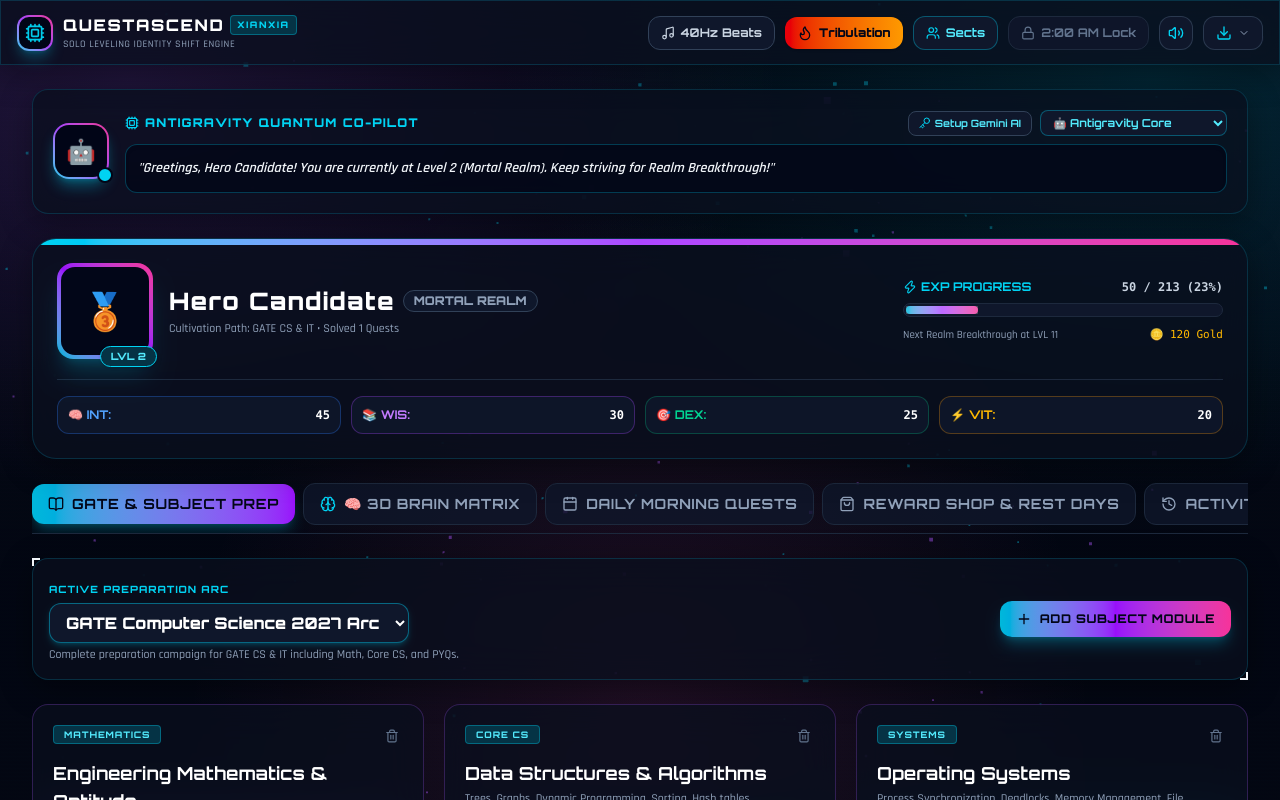
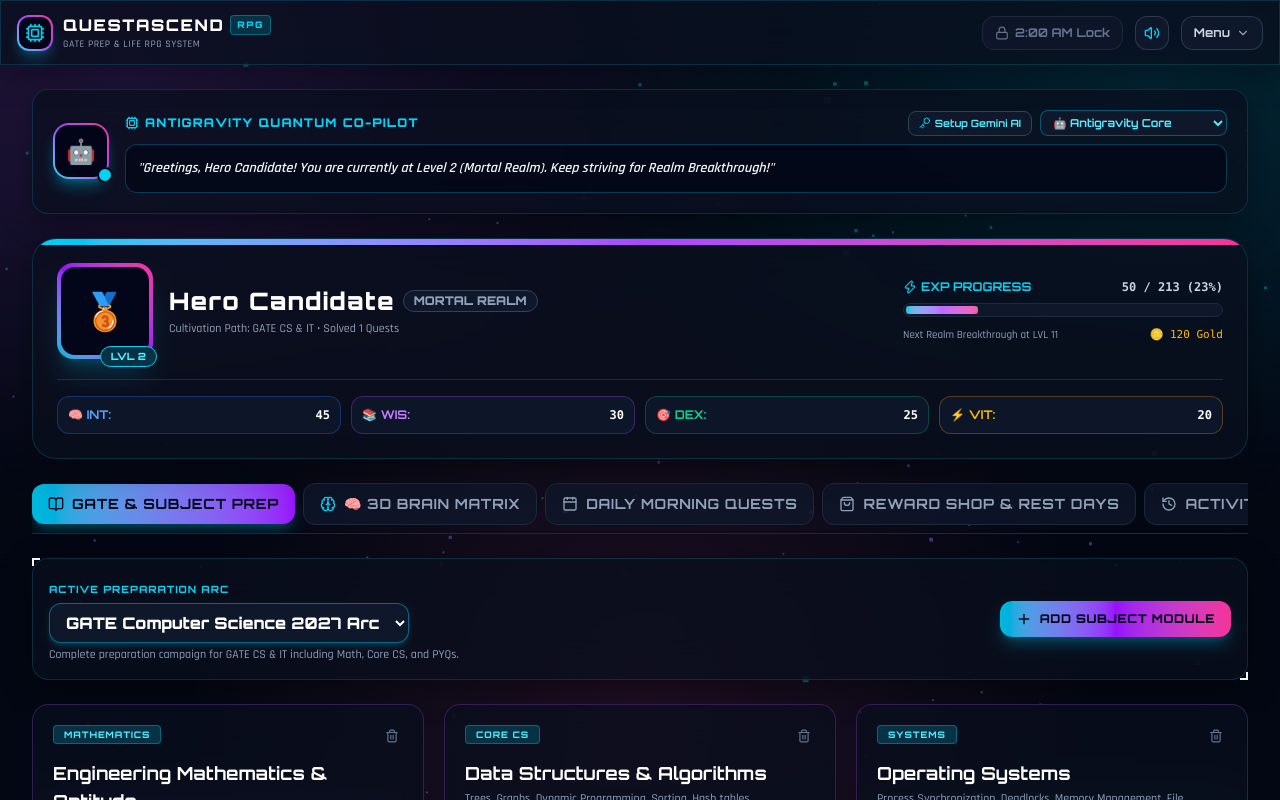
Before and after one commit to devil15371/quest-ascend-rpg, a React (Vite) app: page / in a window 1280 px wide. Shown: the top 800 px of the page. Built offline with nearby package versions, Linux system fonts and the light colour scheme.

Commit message:
Streamline UI layout to preserve simple universal core loop of Lectures, Revisions, and Questions

```diff
--- a/src/components/Navbar.jsx
+++ b/src/components/Navbar.jsx
@@ -1,5 +1,5 @@
 import React, { useState } from 'react';
-import { Volume2, VolumeX, Download, Sparkles, Trophy, Cpu, ChevronDown, Moon, Lock, Key, Music, Mic, Users, FileText, Flame } from 'lucide-react';
+import { Volume2, VolumeX, Download, Cpu, ChevronDown, Moon, Lock, Key, Music, Users, FileText, Flame, Sparkles } from 'lucide-react';
 import { audio } from '../utils/audioEngine';
 import { binauralEngine } from '../utils/binauralEngine';
 import { isNightReportUnlocked } from '../utils/rpgEngine';
@@ -10,7 +10,6 @@
   setUserData,
   isMuted,
   setIsMuted,
-  onOpenLevelUp,
   onOpenNightReport,
   onOpenApiKeyModal,
   onOpenSectGuild,
@@ -33,6 +32,7 @@
     const playing = binauralEngine.toggle('gamma');
     setBinauralActive(playing);
     triggerHapticFeedback('medium');
+    setDropdownOpen(false);
   };
 
   const handleExportData = () => {
@@ -62,52 +62,20 @@
           <div>
             <h1 className="text-base font-black text-white tracking-widest flex items-center gap-1.5">
               <span>QUESTASCEND</span>
-              <span className="text-[9px] px-1.5 py-0.5 rounded bg-cyan-950 text-cyan-400 border border-cyan-500/40">XIANXIA</span>
+              <span className="text-[9px] px-1.5 py-0.5 rounded bg-cyan-950 text-cyan-400 border border-cyan-500/40">RPG</span>
             </h1>
-            <p className="text-[10px] font-rajdhani text-slate-400 tracking-wider">SOLO LEVELING IDENTITY SHIFT ENGINE</p>
+            <p className="text-[10px] font-rajdhani text-slate-400 tracking-wider">GATE PREP & LIFE RPG SYSTEM</p>
           </div>
         </div>
 
         {/* Action Controls */}
-        <div className="flex items-center gap-2 sm:gap-2.5">
-
-          {/* Binaural Beats 40Hz Generator */}
-          <button
-            onClick={toggleBinaural}
-            className={`px-3 py-2 rounded-xl text-xs font-bold flex items-center gap-1.5 transition ${
-              binauralActive
-                ? 'bg-purple-600 text-white shadow-lg shadow-purple-500/40 animate-pulse'
-                : 'bg-slate-900 border border-slate-700 text-slate-300 hover:border-purple-400'
-            }`}
-            title="Toggle 40Hz Gamma Binaural Beats for Flow State"
-          >
-            <Music className="w-3.5 h-3.5" />
-            <span className="hidden lg:inline">{binauralActive ? '40Hz Gamma Active' : '40Hz Beats'}</span>
-          </button>
-
-          {/* Heavenly Tribulation Test Trigger */}
-          <button
-            onClick={onOpenTribulation}
-            className="px-3 py-2 rounded-xl bg-gradient-to-r from-red-600 to-amber-500 hover:from-red-500 hover:to-amber-400 text-slate-950 font-black text-xs flex items-center gap-1.5 shadow"
-          >
-            <Flame className="w-4 h-4 text-slate-950" />
-            <span className="hidden lg:inline">Tribulation</span>
-          </button>
-
-          {/* Sect Guilds Button */}
-          <button
-            onClick={onOpenSectGuild}
-            className="px-3 py-2 rounded-xl bg-slate-900 border border-cyan-500/40 text-cyan-300 hover:bg-cyan-950 text-xs font-bold flex items-center gap-1.5"
-          >
-            <Users className="w-3.5 h-3.5 text-cyan-400" />
-            <span className="hidden lg:inline">Sects</span>
-          </button>
+        <div className="flex items-center gap-2 sm:gap-3">
 
           {/* Night Report Trigger / Lock Status */}
           {nightUnlocked ? (
             <button
               onClick={onOpenNightReport}
-              className="px-3.5 py-2 rounded-xl bg-gradient-to-r from-purple-600 to-cyan-500 text-white font-bold text-xs flex items-center gap-1.5 shadow-lg uppercase"
+              className="px-3.5 py-2 rounded-xl bg-gradient-to-r from-purple-600 to-cyan-500 hover:from-purple-500 hover:to-cyan-400 text-white font-bold text-xs flex items-center gap-1.5 shadow-lg shadow-purple-500/20 uppercase"
             >
               <Moon className="w-4 h-4 text-amber-300 animate-pulse" />
               <span className="hidden sm:inline">Night Report</span>
@@ -115,12 +83,13 @@
           ) : (
             <div
               onClick={() => {
-                if (window.confirm("Night Report is locked until after 2:00 AM. Unlock dev test mode?")) {
+                if (window.confirm("Night Report unlocks after 2:00 AM. Unlock dev test mode?")) {
                   setDevOverride(true);
                   onOpenNightReport();
                 }
               }}
               className="px-3 py-2 rounded-xl bg-slate-900/90 border border-slate-800 text-slate-500 text-xs font-bold flex items-center gap-1.5 cursor-pointer hover:border-purple-500/50 hover:text-purple-300 transition"
+              title="Unlocks after 2:00 AM"
             >
               <Lock className="w-3.5 h-3.5 text-slate-500" />
               <span className="hidden sm:inline">2:00 AM Lock</span>
@@ -135,32 +104,58 @@
             {isMuted ? <VolumeX className="w-4 h-4 text-slate-500" /> : <Volume2 className="w-4 h-4 text-cyan-400" />}
           </button>
 
-          {/* Dropdown Options */}
+          {/* Streamlined Menu Dropdown */}
           <div className="relative">
             <button
               onClick={() => setDropdownOpen(!dropdownOpen)}
               className="px-3 py-2 rounded-xl bg-slate-900 border border-slate-700/80 text-slate-300 hover:border-cyan-400 transition text-xs font-bold flex items-center gap-1.5"
             >
-              <Download className="w-4 h-4 text-cyan-400" />
-              <ChevronDown className="w-3 h-3 text-slate-400" />
+              <span>Menu</span>
+              <ChevronDown className="w-3.5 h-3.5 text-slate-400" />
             </button>
 
             {dropdownOpen && (
-              <div className="absolute right-0 mt-2 w-56 bg-slate-950 border border-slate-800 rounded-2xl shadow-2xl p-2 z-50 text-xs font-orbitron space-y-1">
+              <div className="absolute right-0 mt-2 w-60 bg-slate-950 border border-slate-800 rounded-2xl shadow-2xl p-2 z-50 text-xs font-orbitron space-y-1">
+                <button
+                  onClick={toggleBinaural}
+                  className="w-full text-left px-3 py-2 rounded-xl hover:bg-slate-900 text-slate-300 font-bold flex items-center gap-2"
+                >
+                  <Music className="w-4 h-4 text-purple-400" />
+                  <span>{binauralActive ? 'Stop 40Hz Beats' : '🎵 40Hz Gamma Beats'}</span>
+                </button>
+
+                <button
+                  onClick={() => { setDropdownOpen(false); onOpenTribulation(); }}
+                  className="w-full text-left px-3 py-2 rounded-xl hover:bg-slate-900 text-slate-300 font-bold flex items-center gap-2"
+                >
+                  <Flame className="w-4 h-4 text-red-500" />
+                  <span>⚡ Heavenly Tribulation Trial</span>
+                </button>
+
+                <button
+                  onClick={() => { setDropdownOpen(false); onOpenSectGuild(); }}
+                  className="w-full text-left px-3 py-2 rounded-xl hover:bg-slate-900 text-slate-300 font-bold flex items-center gap-2"
+                >
+                  <Users className="w-4 h-4 text-cyan-400" />
+                  <span>🚩 Cultivation Sect Guilds</span>
+                </button>
+
                 <button
                   onClick={() => { setDropdownOpen(false); onOpenAscensionResume(); }}
-                  className="w-full text-left px-3 py-2 rounded-xl hover:bg-cyan-950/80 text-cyan-300 font-bold flex items-center gap-2"
+                  className="w-full text-left px-3 py-2 rounded-xl hover:bg-slate-900 text-slate-300 font-bold flex items-center gap-2"
                 >
-                  <FileText className="w-4 h-4 text-cyan-400" />
+                  <FileText className="w-4 h-4 text-amber-400" />
                   <span>📜 Dao Forge Technical Resume</span>
                 </button>
+
                 <button
                   onClick={() => { setDropdownOpen(false); onOpenApiKeyModal(); }}
-                  className="w-full text-left px-3 py-2 rounded-xl hover:bg-slate-900 text-slate-300 flex items-center gap-2"
+                  className="w-full text-left px-3 py-2 rounded-xl hover:bg-slate-900 text-slate-300 font-bold flex items-center gap-2 border-t border-slate-800 pt-1.5"
                 >
                   <Key className="w-4 h-4 text-cyan-400" />
                   <span>Setup Gemini AI Key</span>
                 </button>
+
                 <a
                   href="https://raw.githubusercontent.com/devil15371/quest-ascend-rpg/main/public/QuestAscend.apk"
                   target="_blank"
@@ -169,6 +164,7 @@
                 >
                   <span>📲 Download Android APK (.apk)</span>
                 </a>
+
                 <button
                   onClick={handleExportData}
                   className="w-full text-left px-3 py-2 rounded-xl hover:bg-slate-900 text-slate-300 flex items-center gap-2"
```
Also changed, not shown: 1 other file (tests, documents, lock files or other folders).
